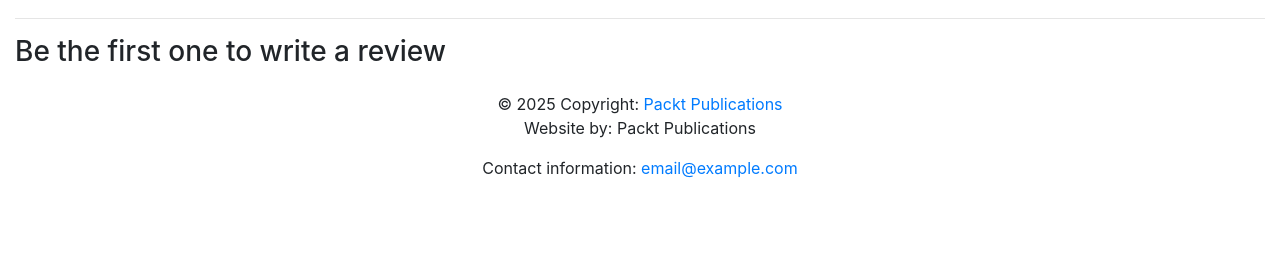
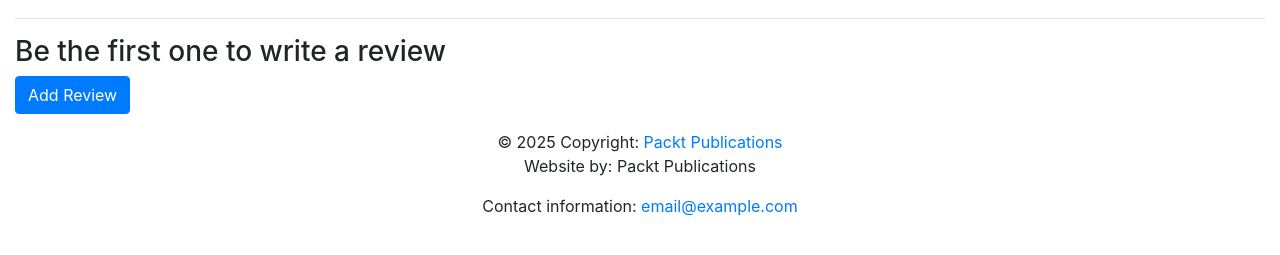
Before and after one commit to OIITuMuCT/Web-Development-with-Django-6, a Django app: template bookr/reviews/templates/reviews/book_detail.html in a window 1280 px wide. Shown: the part 261-516 px from the top of the page. Run offline with Django 5.2, Linux system fonts and the light colour scheme; the template is opened without the code that fills it, so the values that code supplies are empty; some libraries are stand-ins or nearby versions.

Commit message:
templates: add button Add Review, Edit Review

```diff
--- a/bookr/reviews/templates/reviews/book_detail.html
+++ b/bookr/reviews/templates/reviews/book_detail.html
@@ -33,7 +33,9 @@
         <br>
         <span class="text-info">Creator: </span><span>{{review.creator.username}}</span>
     </li>
+    <a href="{% url "review_edit" book.pk review.pk %}">Edit Review</a>
     {% endfor %}
 </ul>
 {% endif %}
+    <a href="{% url "review_create" book.pk %}" class="btn btn-primary">Add Review</a>
 {% endblock %}
```
